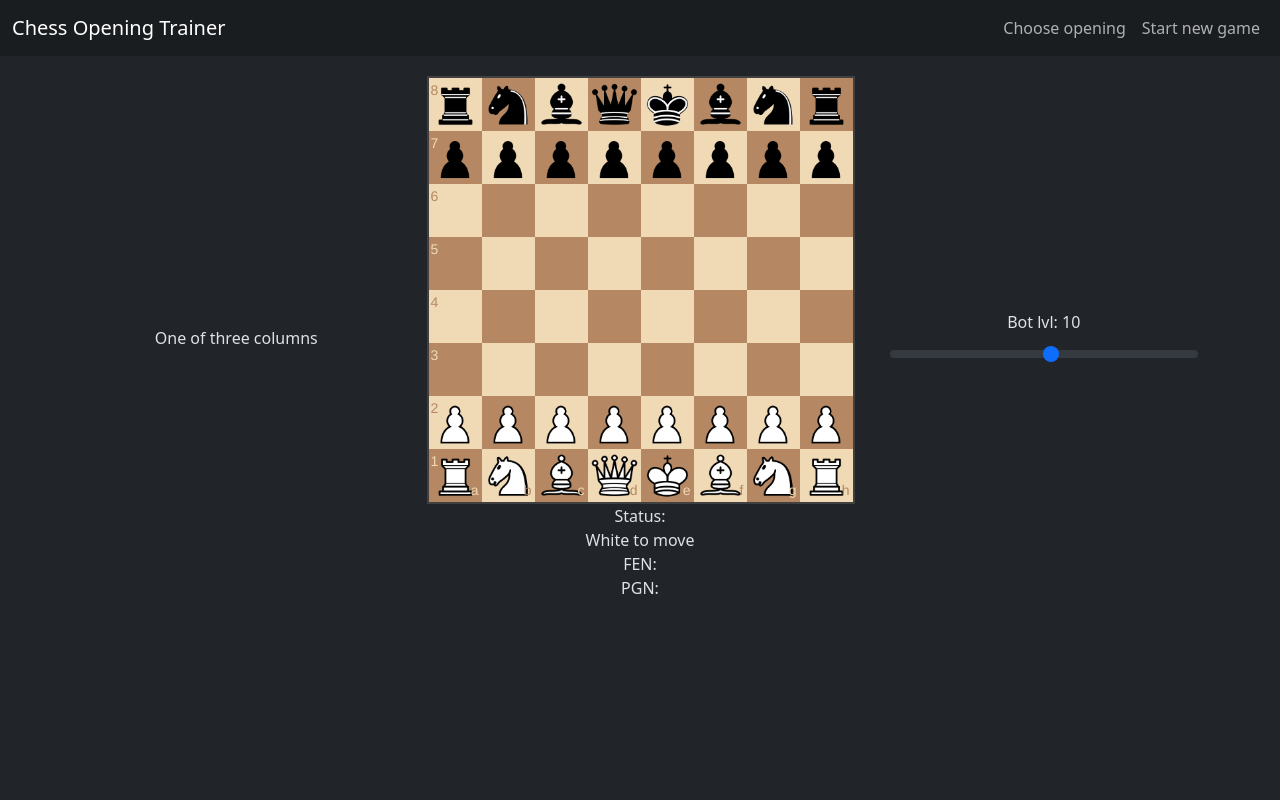
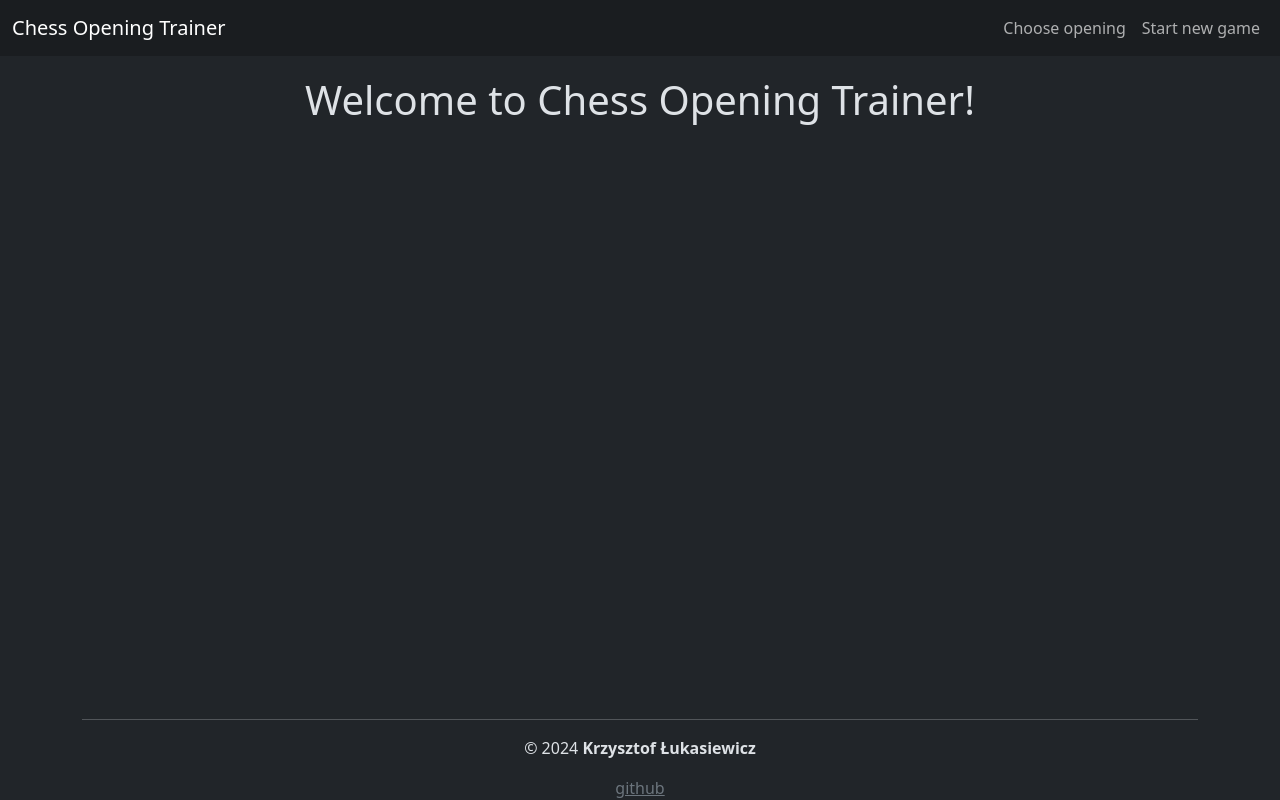
Before and after one commit to MasterOfChess/chess-trainer, a Flask app: page / in a window 1280 px wide. Run offline with Flask 3, Linux system fonts and the light colour scheme; parts of the project's set-up code (start-up, migrations or seed data) failed here and were passed over.

Commit message:
Add footer

```diff
--- a/src/app.py
+++ b/src/app.py
@@ -6,6 +6,8 @@ import chess.engine
 import random
 import os
 import dataclasses
+import glob
+import argparse
 
 # big_book - 1 934 385 games
 # semi_slav - 141 640 games
@@ -16,8 +18,7 @@ app = Flask(__name__)
 app.secret_key = 'KEY_EASY_TO_HACK'
 app.config['PERMANENT_SESSION_LIFETIME'] = datetime.timedelta(minutes=10)
 BOOK_READER_PATH = os.path.join('static', 'book_reader')
-STOCKFISH_PATH = os.path.join('static', 'stockfish',
-                              'stockfish-ubuntu-x86-64-avx2')
+STOCKFISH_PATH = glob.glob(os.path.join('static', 'stockfish', 'stockfish*'))[0]
 BOOKS_DIR = os.path.join('static', 'books')
 BOOKS = ['tree', 'big_book', 'semi_slav']
 
@@ -157,7 +158,14 @@ def make_move():
     return {'fen': fen}
 
 
+parser = argparse.ArgumentParser()
+
 # main driver
 if __name__ == '__main__':
+    parser.add_argument('--host', type=str, default='localhost')
+    parser.add_argument('--port', type=int, default=5000)
+    parser.add_argument('--debug', type=bool, default=False)
+    args = parser.parse_args()
+    print(args)
     # start HTTP server
-    app.run(debug=True, threaded=True)
+    app.run(host=args.host, port=args.port, debug=args.debug, threaded=True)
--- a/src/templates/index.html
+++ b/src/templates/index.html
@@ -7,38 +7,8 @@
 {% block body %}
 {{super()}}
 <div class="container text-center">
-  <div class="row"></div>
   <div class="row align-items-center" style="margin-top: 20px">
-    <div class="col">One of three columns</div>
-    <div class="col-5">
-      <div id="board-container" class="container-fluid">
-        <div id="board"></div>
-      </div>
-      <label>Status:</label>
-      <div id="status"></div>
-      <label>FEN:</label>
-      <div id="fen"></div>
-      <label>PGN:</label>
-      <div id="pgn"></div>
-    </div>
-    <div class="col">
-      <label for="bot-lvl-form" class="form-label">Bot lvl: 10</label>
-      <input
-        type="range"
-        class="form-range"
-        min="1"
-        max="20"
-        id="bot-lvl-form"
-      />
-    </div>
+  <h1>Welcome to Chess Opening Trainer!</h1>
   </div>
 </div>
 {% endblock %}
-
-{% block after_body %}
-<script
-  type="text/javascript"
-  language="javascript"
-  src="{{url_for('static', filename='play_bot.js')}}"
-></script>
-{% endblock %}
--- a/src/templates/layout.html
+++ b/src/templates/layout.html
@@ -32,9 +32,25 @@ https://cdn.jsdelivr.net/npm/bootstrap@5.3.3/dist/css/bootstrap.min.css
     <script src="{{url_for('static', filename='external/js/chessboardjs-1.0.0/chessboard-1.0.0.min.js')}}"></script>
     {% endblock %}
   </head>
-  <body>
-    {% block body %} {{ nav_bar([('choose_opening', 'Choose opening'), ('new_game', 'Start new
-    game')], '') }} {% endblock %}
+  <body class="d-flex flex-column min-vh-100">
+    {% block body %} {{ nav_bar([('choose_opening', 'Choose opening'),
+    ('new_game', 'Start new game')], '') }} {% endblock %} {% block footer %}
+    <footer class="mt-auto">
+      <div class="container">
+        <hr />
+        <div class="row d-flex justify-content-center">
+          <div class="col-md-6 text-center">
+            <p>© 2024 <strong>Krzysztof Łukasiewicz</strong></p>
+            <a
+              href="https://github.com/MasterOfChess/chess-trainer"
+              class="link-secondary"
+              >github</a
+            >
+          </div>
+        </div>
+      </div>
+    </footer>
+    {% endblock %}
   </body>
 </html>
 {% block after_body %}{% endblock %}
```
Also changed, not shown: src/templates/choose_opening.html (+5 -3 lines).
